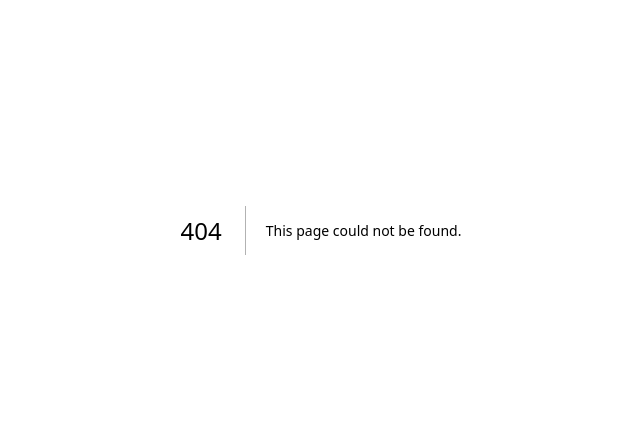
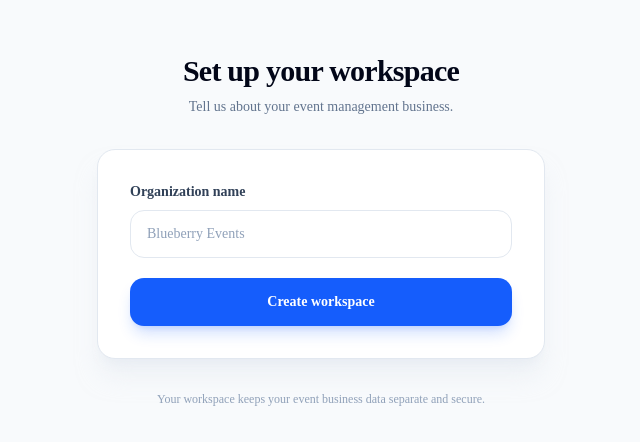
Before and after one commit to rohananthony2451-netizen/blueberry-crm, a Next.js app: page /onboarding in a window 1280 px wide. Before the commit this address had no page. Shown: the part 170-612 px from the top of the page, without its empty margins (319-959 px from the left). Built offline with nearby package versions, Linux system fonts and the light colour scheme.

Commit message:
Add organization ownership and onboarding RLS

```diff
--- /dev/null
+++ b/app/(auth)/onboarding/page.tsx
@@ -0,0 +1,149 @@
+"use client";
+
+import { FormEvent, useState } from "react";
+import { useRouter } from "next/navigation";
+
+import { createClient } from "@/lib/supabase/client";
+
+export default function OnboardingPage() {
+  const router = useRouter();
+
+  const [organizationName, setOrganizationName] = useState("");
+  const [loading, setLoading] = useState(false);
+  const [error, setError] = useState("");
+
+  async function handleSubmit(event: FormEvent<HTMLFormElement>) {
+    event.preventDefault();
+
+    setLoading(true);
+    setError("");
+
+    const supabase = createClient();
+
+    const {
+      data: { user },
+      error: userError,
+    } = await supabase.auth.getUser();
+
+    if (userError || !user) {
+      router.push("/login");
+      return;
+    }
+
+    const slug = organizationName
+      .trim()
+      .toLowerCase()
+      .replace(/[^a-z0-9]+/g, "-")
+      .replace(/^-+|-+$/g, "");
+
+    if (!slug) {
+      setError("Please enter a valid organization name.");
+      setLoading(false);
+      return;
+    }
+
+    const { data: organization, error: organizationError } =
+      await supabase
+        .from("organizations")
+        .insert({
+          name: organizationName.trim(),
+          slug,
+        })
+        .select("id")
+        .single();
+
+    if (organizationError) {
+      setError(organizationError.message);
+      setLoading(false);
+      return;
+    }
+
+    const { error: profileError } = await supabase
+      .from("profiles")
+      .insert({
+        id: user.id,
+        organization_id: organization.id,
+        full_name:
+          user.user_metadata?.full_name ||
+          user.user_metadata?.name ||
+          "",
+        email: user.email || "",
+        role: "admin",
+      });
+
+    if (profileError) {
+      setError(profileError.message);
+      setLoading(false);
+      return;
+    }
+
+    router.push("/dashboard");
+    router.refresh();
+  }
+
+  return (
+    <main className="min-h-screen bg-slate-50 px-6 py-10">
+      <div className="flex min-h-[calc(100vh-5rem)] items-center justify-center">
+        <div className="w-full max-w-md">
+
+          <div className="mb-8 text-center">
+            <h1 className="text-3xl font-bold tracking-tight text-slate-950">
+              Set up your workspace
+            </h1>
+
+            <p className="mt-2 text-sm text-slate-500">
+              Tell us about your event management business.
+            </p>
+          </div>
+
+          <div className="rounded-2xl border border-slate-200 bg-white p-7 shadow-xl shadow-slate-200/50 sm:p-8">
+
+            <form onSubmit={handleSubmit} className="space-y-5">
+
+              <div>
+                <label
+                  htmlFor="organizationName"
+                  className="mb-2 block text-sm font-semibold text-slate-700"
+                >
+                  Organization name
+                </label>
+
+                <input
+                  id="organizationName"
+                  type="text"
+                  value={organizationName}
+                  onChange={(event) =>
+                    setOrganizationName(event.target.value)
+                  }
+                  placeholder="Blueberry Events"
+                  required
+                  className="h-12 w-full rounded-xl border border-slate-200 bg-white px-4 text-sm text-slate-900 outline-none transition placeholder:text-slate-400 focus:border-blue-500 focus:ring-4 focus:ring-blue-500/10"
+                />
+              </div>
+
+              {error && (
+                <div className="rounded-xl border border-red-200 bg-red-50 px-4 py-3 text-sm text-red-700">
+                  {error}
+                </div>
+              )}
+
+              <button
+                type="submit"
+                disabled={loading}
+                className="h-12 w-full rounded-xl bg-blue-600 px-4 text-sm font-semibold text-white shadow-lg shadow-blue-600/20 transition hover:bg-blue-700 disabled:cursor-not-allowed disabled:opacity-50"
+              >
+                {loading ? "Creating workspace..." : "Create workspace"}
+              </button>
+
+            </form>
+          </div>
+
+          <p className="mt-8 text-center text-xs text-slate-400">
+            Your workspace keeps your event business data separate and secure.
+          </p>
+
+        </div>
+      </div>
+    </main>
+  );
+}
```
Also changed, not shown: 1 other file (tests, documents, lock files or other folders).
